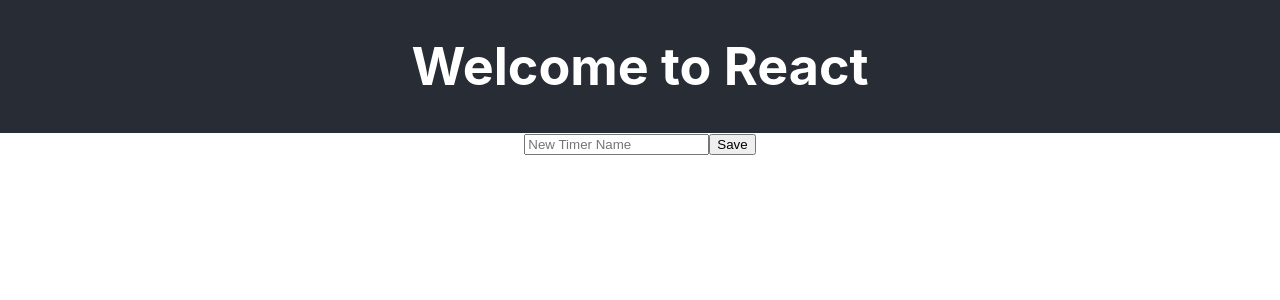
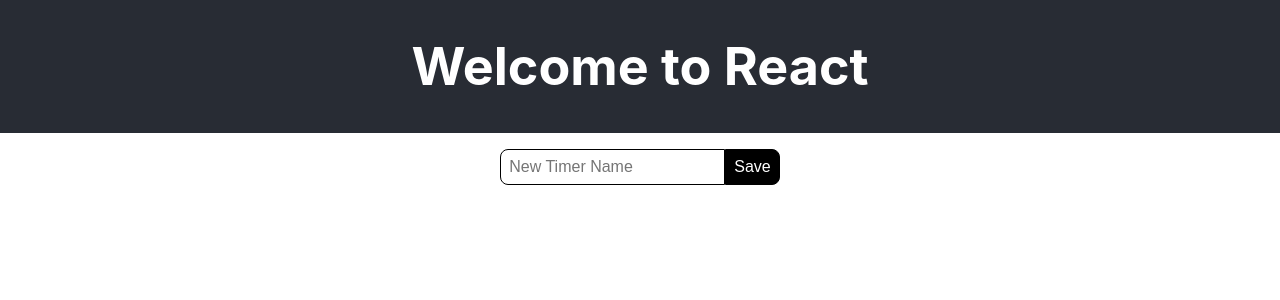
Before and after one commit to EconClass/timers-redux-react, a React (Create React App) app: page / in a window 1280 px wide. Shown: the top 300 px of the page. Built offline with nearby package versions, Linux system fonts and the light colour scheme.

Commit message:
[add] styles for new timer

```diff
--- /dev/null
+++ b/src/components/new-timer.css
@@ -0,0 +1,19 @@
+.new-timer {
+  margin: 1em;
+}
+
+.new-timer__input {
+  padding: 0.5em;
+  font-size: 1em;
+  border: 1px solid;
+  border-radius: 0.5em 0 0 0.5em;
+}
+
+.new-timer__button {
+  border: 1px solid #000;
+  font-size: 1em;
+  padding: 0.5em;
+  background-color: #000;
+  color: #fff;
+  border-radius: 0 0.5em 0.5em 0;
+}
--- a/src/components/new-timer.js
+++ b/src/components/new-timer.js
@@ -2,7 +2,8 @@
 import { connect } from 'react-redux'
 
 // We need to import our action to add a new timer
-import { addTimer } from '../actions'
+import { addTimer } from '../actions';
+import './new-timer.css';
 
 class NewTimer extends Component {
   constructor(props) {
@@ -13,14 +14,16 @@
   render() {
     // Build out a component that takes a name as input and a save button to save the timer
     return (
-      <div>
+      <div className='new-timer'>
         <input
+          className='new-timer__input'
           type='text'
           placeholder="New Timer Name"
           name="name"
           value={this.state.name}
           onChange={(e) => this.setState({ name: e.target.value })} />
         <button
+          className='new-timer__button'
           onClick={(e) => {
             this.props.addTimer(this.state.name)
           }}>Save</button>
```
